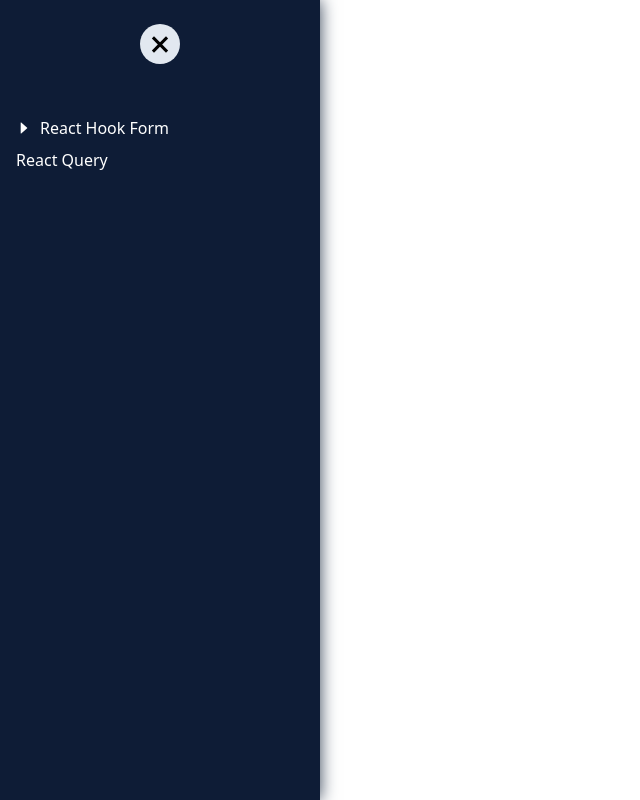
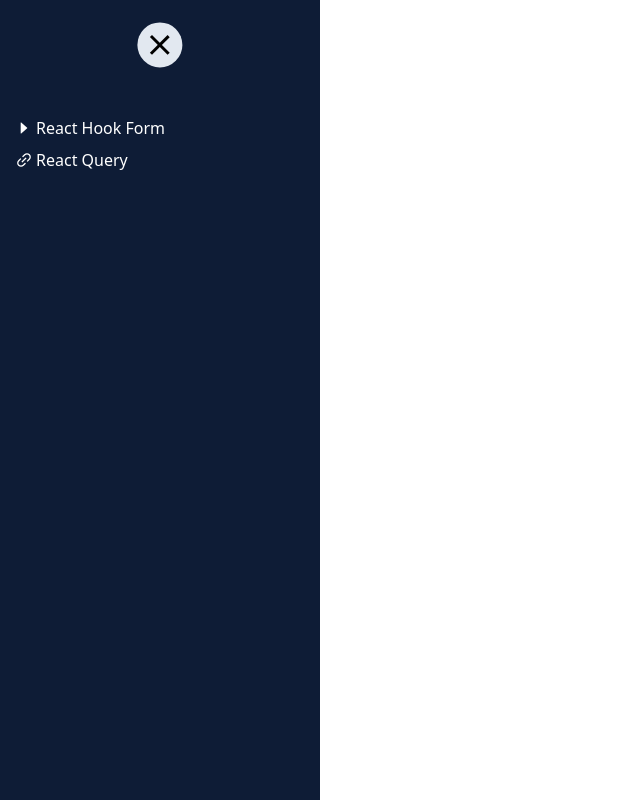
Before and after one commit to lathieuhuan/react-archive, a React (Vite) app: page / in a window 1280 px wide. Shown: the whole page, without its empty margins (0-640 px from the left). Built offline with nearby package versions, Linux system fonts and the light colour scheme.

Commit message:
refine sidebar animation

```diff
--- a/src/AppRouter/routes.tsx
+++ b/src/AppRouter/routes.tsx
@@ -30,16 +30,16 @@
           {
             info: {
               id: branchID++,
-              name: "Plain Values with Register Options",
-              path: "plain-values-with-register-options",
+              name: "Plain values",
+              path: "plain-values",
             },
             component: PlainValues,
           },
           {
             info: {
               id: branchID++,
-              name: "Nested Values with Yup Validation",
-              path: "nested-values-with-yup-validation",
+              name: "Nested values",
+              path: "nested-values",
             },
             component: NestedValues,
           },
--- a/src/Home/BodhiTree/Cluster.tsx
+++ b/src/Home/BodhiTree/Cluster.tsx
@@ -1,7 +1,9 @@
+import { CaretRightOutlined, LinkOutlined } from "@ant-design/icons";
 import classNames from "classnames";
-import { CaretRightOutlined } from "@ant-design/icons";
+import { FC } from "react";
 import { NavLink } from "react-router-dom";
-import { IBranch, IBranchInfo, ICluster } from "../../AppRouter/types";
+import { IBranch, ICluster } from "../../AppRouter/types";
+import styles from "./styles.module.scss";
 import { IBranchStatus, IClusterStatus, SetStatusAction } from "./types";
 import { countOpen, findAndToggle } from "./utils";
 
@@ -29,8 +31,7 @@
   );
 }
 
-const CTRL_STYLES =
-  "px-2 py-1 hover:bg-myblue text-white hover:text-white rounded-sm select-none";
+const HEIGHT = 32;
 
 interface BranchProps extends IBranch {
   parentPath: string;
@@ -39,35 +40,56 @@
 }
 function Branch(props: BranchProps): JSX.Element {
   const { info, cluster, openStatus, setOpenStatus } = props;
-
-  let height = 0;
-  if (cluster) {
-    height = (countOpen(openStatus) - 1) * 32;
-  }
   const nestedPath = `${props.parentPath}/${info.path}`;
 
-  return (
-    <div className={classNames("flex flex-col")}>
-      {cluster ? (
-        <ClusterCtrl
-          info={info}
-          open={openStatus.open}
-          setOpenStatus={setOpenStatus}
-        />
-      ) : (
+  if (!cluster) {
+    return (
+      <li className="flex flex-col">
         <NavLink
           className={({ isActive }) =>
-            classNames(CTRL_STYLES, { "!text-yellow-300": isActive })
+            classNames(styles.ctrlBtn, { "!text-yellow-400": isActive })
           }
+          style={{ height: `${HEIGHT}px` }}
           to={nestedPath}
         >
+          <span className="z-10">
+            <LinkOutlined className="w-4 mr-1" />
+            {info.name}
+          </span>
+        </NavLink>
+      </li>
+    );
+  }
+
+  let clusterHeight = (countOpen(openStatus) - 1) * HEIGHT;
+
+  return (
+    <li className="flex flex-col">
+      <p
+        className={styles.ctrlBtn}
+        style={{ height: `${HEIGHT}px` }}
+        onClick={() => {
+          setOpenStatus((prev) => {
+            const newStatus = JSON.parse(JSON.stringify(prev));
+            findAndToggle(newStatus, info.id);
+            return newStatus;
+          });
+        }}
+      >
+        <span className="z-10">
+          <CaretRightOutlined
+            className={classNames("w-4 mr-1 transition-all duration-300", {
+              "rotate-90": openStatus.open,
+            })}
+          />
           {info.name}
-        </NavLink>
-      )}
-      {cluster && openStatus.children && (
-        <div
+        </span>
+      </p>
+
+      {openStatus.children && (
+        <ul
           className="pl-3 overflow-hidden transition-all duration-300"
-          style={{ maxHeight: openStatus.open ? `${height}px` : 0 }}
+          style={{ maxHeight: openStatus.open ? `${clusterHeight}px` : 0 }}
         >
           <Cluster
             parentPath={nestedPath}
@@ -75,35 +97,8 @@
             setOpenStatus={setOpenStatus}
             cluster={cluster}
           />
-        </div>
+        </ul>
       )}
-    </div>
+    </li>
   );
 }
-
-interface FolderTitleProps {
-  info: IBranchInfo;
-  open: boolean;
-  setOpenStatus: SetStatusAction;
-}
-function ClusterCtrl(props: FolderTitleProps) {
-  return (
-    <p
-      className={CTRL_STYLES}
-      onClick={() => {
-        props.setOpenStatus((prev) => {
-          const newStatus = JSON.parse(JSON.stringify(prev));
-          findAndToggle(newStatus, props.info.id);
-          return newStatus;
-        });
-      }}
-    >
-      <CaretRightOutlined
-        className={classNames("mr-2 transition-all duration-300", {
-          "rotate-90": props.open,
-        })}
-      />
-      {props.info.name}
-    </p>
-  );
-}
--- a/src/Home/BodhiTree/index.tsx
+++ b/src/Home/BodhiTree/index.tsx
@@ -24,14 +24,14 @@
   const [openStatus, setOpenStatus] = useState(getOpenStatus(topCluster));
 
   return (
-    <div className="w-full h-full px-2 pt-28 pb-8 bg-myblue-darkest">
+    <ul className="w-full h-full px-2 pt-28 pb-8 bg-myblue-darkest">
       <Cluster
         parentPath=""
         openStatus={openStatus}
         setOpenStatus={setOpenStatus}
         cluster={topCluster}
       />
-    </div>
+    </ul>
   );
 });
 
--- /dev/null
+++ b/src/Home/BodhiTree/styles.module.scss
@@ -0,0 +1,14 @@
+.ctrlBtn {
+  // hover to overwrite antd
+  @apply text-white hover:text-white select-none relative pl-2 flex items-center bg-transparent;
+  &::before {
+    content: '';
+    @apply absolute top-0 left-0 w-0 h-full rounded-sm bg-myblue;
+    transition: width 300ms ease-in-out;
+  }
+}
+.ctrlBtn:hover {
+  &::before {
+    @apply w-full ;
+  }
+}
--- a/src/Home/index.tsx
+++ b/src/Home/index.tsx
@@ -3,12 +3,6 @@
 import { Outlet } from "react-router-dom";
 import BodhiTree from "./BodhiTree";
 import styles from "./styles.module.scss";
-
-const CTRL_BTN_STYLES = classNames(
-  "absolute z-10 bg-slate-200 rounded-full",
-  "flex justify-center items-center",
-  styles.ctrlBtn
-);
 
 export default function Home() {
   const [sidebarOn, setSidebarOn] = useState(true);
@@ -22,14 +16,25 @@
         className={classNames(
           "absolute left-0",
           styles.sidebar,
-          sidebarOn && "shadow shadow-slate-700 " + styles.open
+          sidebarOn && styles.open
         )}
       >
         <button
-          className={CTRL_BTN_STYLES}
-          onClick={() => setSidebarOn((prev) => !prev)}
+          id="ctrl-btn"
+          className={classNames(
+            "absolute z-10 bg-slate-200 rounded-full flex-center group",
+            styles.ctrlBtn
+          )}
+          onClick={() => {
+            setSidebarOn((prev) => !prev);
+            const ctrlBtn = document.getElementById("ctrl-btn")!;
+            ctrlBtn.classList.remove(styles.hover);
+            setTimeout(() => {
+              ctrlBtn.classList.add(styles.hover);
+            }, 800);
+          }}
         >
-          <span className={classNames("block relative", styles.ctrlIcon)} />
+          <span className={classNames("block relative ", styles.ctrlIcon)} />
         </button>
         <div className={styles.sidebarContent}>
           <BodhiTree />
--- a/src/Home/styles.module.scss
+++ b/src/Home/styles.module.scss
@@ -1,80 +1,34 @@
 $sidebar-width: 20rem;
-$ctrl-btn-size: 2.5rem;
-$ctrl-btn-close-distance: 1.5rem;
-$animation: 350ms ease-in-out;
-
-.sidebarSlot {
-  min-width: 0;
-  // transition: min-width 350ms cubic-bezier(0.5, 0, 0.5, 1);
-  transition: min-width $animation;
-  &.open {
-    min-width: $sidebar-width;
-  }
-}
-
-.sidebar {
-  width: $sidebar-width;
-  transform: translateX(-100%);
-  // transition: transform 250ms ease-in-out 100ms;
-  transition: transform $animation;
-
-  &.open {
-    transform: translateX(0);
-    .ctrlBtn {
-      transform: translateX(($sidebar-width - $ctrl-btn-size) / 2);
-      &:hover {
-        transform: translateX(($sidebar-width - $ctrl-btn-size) / 2) scale(1.1);
-        @apply bg-red-500;
-        .ctrlIcon,
-        .ctrlIcon::after,
-        .ctrlIcon::before {
-          @apply bg-white;
-        }
-      }
-    }
-    .ctrlIcon {
-      transform: rotate(45deg);
-      &::before {
-        opacity: 0;
-      }
-      &::after {
-        transform: rotate(90deg) translate(-6px);
-      }
-    }
-    .sidebarContent {
-      opacity: 1;
-    }
-  }
-}
+$ctrl-btn-size: 2.8rem;
+$ctrl-icon-transition: transform 1s cubic-bezier(0.175, 0.885, 0.32, 1.275);
 
 .ctrlBtn {
-  top: $ctrl-btn-close-distance;
   width: $ctrl-btn-size;
   height: $ctrl-btn-size;
-  transform: translateX($sidebar-width + $ctrl-btn-close-distance);
-  // transition: transform 350ms ease-in-out;
-  transition: transform $animation;
-  &:hover {
-    transform: translateX($sidebar-width + $ctrl-btn-close-distance) scale(1.1);
+  top: 0;
+  right: 0;
+  transform: translate(150%, 50%);
+  transition: transform 350ms ease-in-out, right 350ms linear;
+  &.hover:hover {
     @apply bg-cyan-300;
   }
 }
 
 .ctrlIcon {
+  transition: $ctrl-icon-transition, background-color 200ms linear;
   &,
   &::before,
   &::after {
-    width: $ctrl-btn-size / 2;
+    width: calc($ctrl-btn-size * 5 / 9);
     height: 3px;
     background-color: black;
-    // transition: transform 350ms ease-in-out, opacity 200ms linear;
-    transition: transform $animation;
   }
   &::before,
   &::after {
     content: "";
     position: absolute;
     left: 0;
+    transition: $ctrl-icon-transition;
   }
   &::before {
     bottom: 6px;
@@ -84,9 +38,50 @@
   }
 }
 
+.sidebarSlot {
+  min-width: 0;
+  transition: min-width 300ms cubic-bezier(0.5, 0, 0.5, 1);
+  &.open {
+    min-width: $sidebar-width;
+  }
+}
+
 .sidebarContent {
   height: 100vh;
-  opacity: 0;
-  // transition: opacity 350ms linear;
-  transition: opacity $animation;
+  transform: translateX(-50%);
+  transition: transform 350ms ease-in-out 100ms;
 }
+
+.sidebar {
+  width: $sidebar-width;
+  transform: translateX(-100%);
+  transition: transform 300ms cubic-bezier(0.5, 0, 0.5, 1);
+
+  &.open {
+    transform: translateX(0);
+    .ctrlBtn {
+      right: 50%;
+      transform: translate(50%, 50%);
+      &.hover:hover {
+        @apply bg-red-500;
+        .ctrlIcon::after,
+        .ctrlIcon::before {
+          @apply bg-white;
+        }
+      }
+    }
+    .ctrlIcon {
+      background-color: transparent;
+      transform: rotate(180deg);
+      &::before {
+        transform: translateY(6px) rotate(-45deg);
+      }
+      &::after {
+        transform: translateY(-6px) rotate(45deg);
+      }
+    }
+    .sidebarContent {
+      transform: translateX(0);
+    }
+  }
+}
--- a/src/index.css
+++ b/src/index.css
@@ -1,6 +1,12 @@
 @tailwind base;
 @tailwind components;
 @tailwind utilities;
+
+@layer utilities {
+  .flex-center {
+    @apply flex justify-center items-center;
+  }
+}
 
 body {
   font-family: ui-sans-serif, system-ui, -apple-system, BlinkMacSystemFont,
--- a/src/react-query/index.tsx
+++ b/src/react-query/index.tsx
@@ -9,7 +9,7 @@
 
 const buttonStyles = classNames(
   "w-12 h-12 bg-cyan-500 shadow-lg shadow-cyan-500/50 hover:bg-cyan-400 group",
-  "rounded-full flex justify-center items-center",
+  "rounded-full flex-center",
   "disabled:bg-slate-500 disabled:cursor-default disabled:shadow-slate-500/50",
   styles.pageBtn
 );
--- a/tailwind.config.js
+++ b/tailwind.config.js
@@ -2,27 +2,30 @@
   content: ["./src/**/*.{js,jsx,ts,tsx}"],
   theme: {
     extend: {
+      borderWidth: {
+        1: "1px",
+      },
       colors: {
         myred: {
-          dark: "#A30000"
+          dark: "#A30000",
         },
         myorange: {
-          DEFAULT: "#F36B1C"
+          DEFAULT: "#F36B1C",
         },
         myblue: {
           darkest: "#0E1C36",
           dark: "#18366A",
           DEFAULT: "#1F4587",
           light: "#98D2EB",
-          lightest: "#BCDDF5"
-        }
+          lightest: "#BCDDF5",
+        },
       },
       boxShadow: {
         emerge: "0px 5px 15px rgba(0, 0, 0, 0.35)",
         thin: "0px 1px 2px 0px rgba(60, 64, 67, 0.3), 0px 1px 3px 1px rgba(60, 64, 67, 0.15)",
-        DEFAULT: "0px 0px 16px rgba(17, 17, 26, 0.2);"
+        DEFAULT: "0px 0px 16px rgba(17, 17, 26, 0.2);",
       },
     },
   },
   plugins: [],
-}
+};
```
